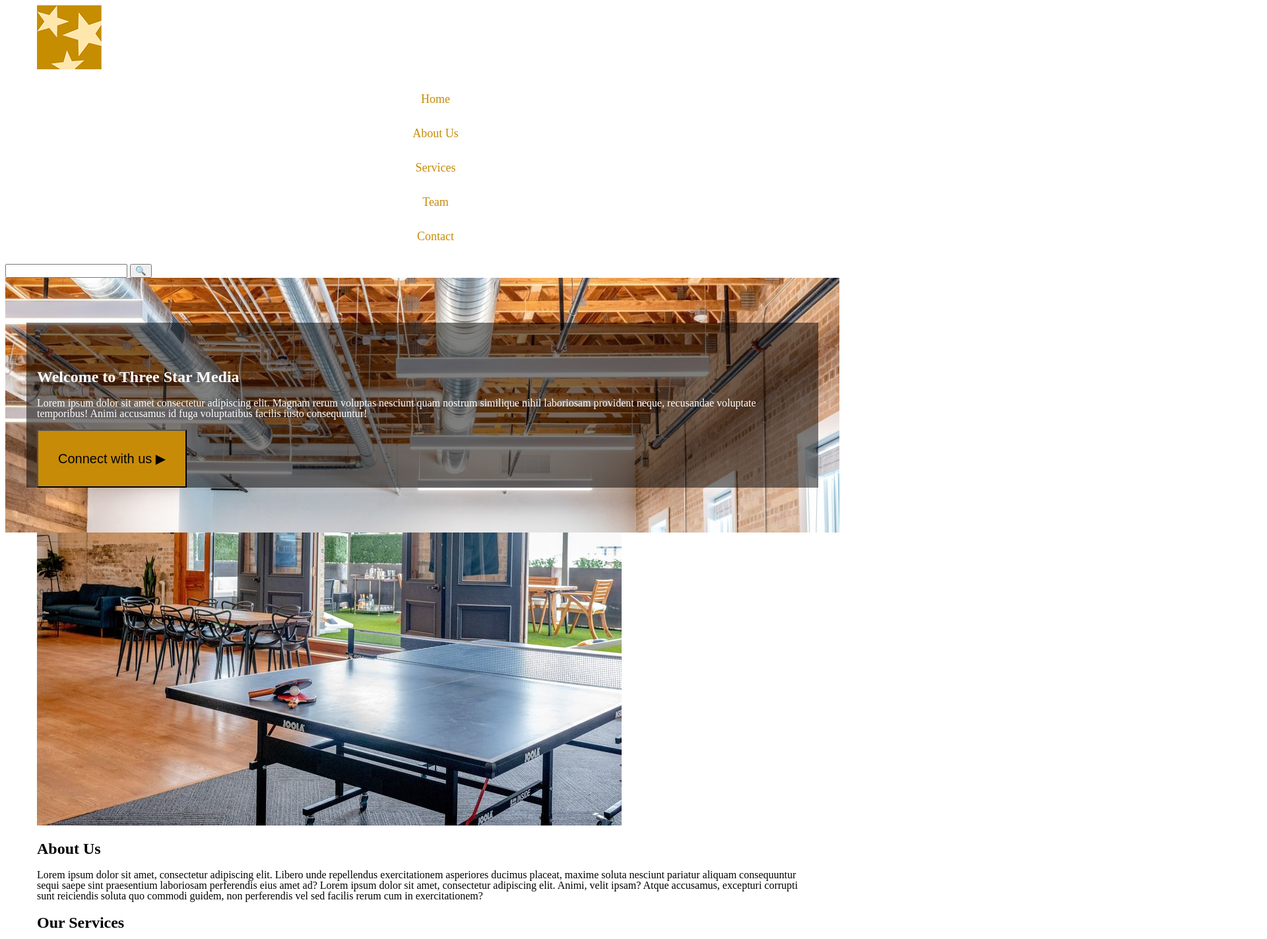
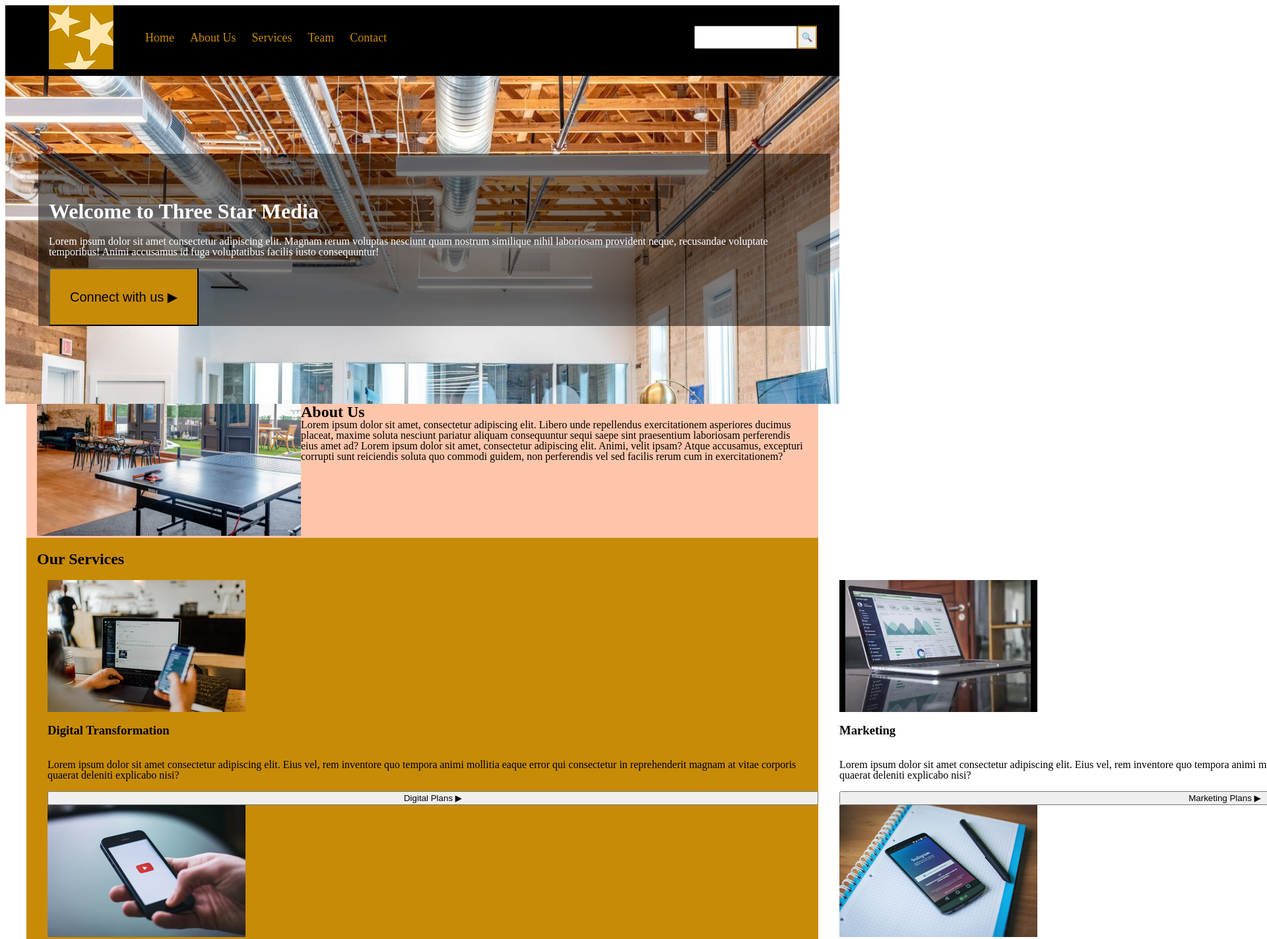
Before and after one commit to haa0018/final-project, a plain HTML site: page index.html in a window 1280 px wide. Shown: the top 1423 px of the page at 66% size, 1920 px wide, since content can reach past the window. Drawn offline with Linux system fonts and the light colour scheme.

Commit message:
Almost DOne

```diff
--- a/css/main.css
+++ b/css/main.css
@@ -67,6 +67,14 @@ table {
 
     /* ALL YOUR DESKTOP STYLES HERE */
 
+
+}
+nav > .container {
+	display: flex;
+    flex-wrap: nowrap;
+    flex-direction: row;
+    align-items: center;
+	width: 100%;
 }
 nav a:link,
 nav a:visited {
@@ -79,10 +87,85 @@ nav a:visited {
 	text-decoration: none;
 }
 
+nav a:focus {
+	display:block;
+	text-align: center;
+	color: #c78b07;
+	font-size: 18px;
+    padding-top:  17px;
+	padding-bottom: 17px;
+	text-decoration: none;
+	background-color: #ffe6ac;
+}
+body > main > section.section-about > div {
+	display: flex;
+    flex-direction: row;
+    justify-content: space-evenly;
+    align-content: center;
+    background-color: #ffc6ac;
+}
+body > main > section.section-about > div > div:nth-child(1) > img {
+	width: 400px;
+}
+body > main > section.section-about > div > div:nth-child(2) > h2 {
+	margin: 0;
+}
+body > main > section.section-about > div > div:nth-child(2) > p  {
+	font-size: 16px;
+    margin: 0;
+}
+
+body > main > section.section-services > div {    display: grid;
+	justify-items: start;
+	background-color: #c78b07;
+ }
+
+body > main > section.section-services > div > h2{
+	/* grid-column-start: 1; */
+	/* grid-column-end: 2; */
+}
+body > main > section.section-services > div > div:nth-child(2){
+	display: inline-grid;
+	grid-column-start: 1;
+}
+body > main > section.section-services > div > div:nth-child(3){
+	display: inline-grid;
+	grid-column-start: 2;
+}
+body > main > section.section-services > div > div:nth-child(4){
+	display: inline-grid;
+	grid-column-start: 1;
+
+}
+body > main > section.section-services > div > div:nth-child(5){
+	display: inline-grid;
+	grid-column-start: 2;
+}
+body > main > section.section-services > div > div:nth-child(6){
+	display: inline-grid;
+	grid-column-start: 3;
+}
 nav form{
 	display: flex;
 	flex-grow: 100;
+}
+body > header > nav > div > ul {
+	display: flex;
+    flex-wrap: nowrap;
+    flex-direction: row;
+    align-content: center;
+    align-items: center;
+	padding-left: 36px;
+    width: 100%;
+}
 
+body > header > nav{
+	background-color: black	;
+	padding: 0px 50px 10px 50px;
+}
+body > header > nav > div > ul > li > a{
+	padding-left: 12px;
+	padding-right: 12px;
 }
 
 header nav form input {
@@ -123,6 +206,7 @@ nav li.current a:visited{
 	background-color: rgba(0, 0, 0, 0.5);
 	color: white;
 	padding-top:50px;
+	margin: 50px;
 }
 .header-welcome button{
 	padding:1.5em;
@@ -157,24 +241,21 @@ background-color:white;
 	grid-column: 1 / 3;
   }
 
-  .header-vision {
-	background-image:url(../images/vision.jpg);
-	background-size: cover;
-	padding-top: 68px;
-	padding-bottom: 68px;
-  }
+
   .header-vision button{
 	padding:1.5em;
 	background-color: #c78b07;
 	color: darkblue;
 	font-size: 20px;
   }
-  .grid-container-team{
+  body > main > section.section-team
+.grid-container-team{
 		display: grid;
 		grid-template-columns: repeat(4, 1fr);
 	  }
 
-.grid > div:nth-child(1), {
+
+.grid > div:nth-child(1) {
   background-image:url(../images/john.jpg);
   background-size:cover;
   grid-column:span2;
@@ -185,3 +266,13 @@ background-image: url(../images/bob.jpg);
 background-size: cover;
 grid-column: span 2;
 }
+body > main > section.section-vision > div{
+	background-image: url(../images/vision.jpg);
+	   background-size: cover;
+	   padding-top: 68px;
+	   padding-bottom: 68px;
+	}
+
+	body > main > section.section-vision > div > img{
+		width: 100px;
+	}
--- a/index.html
+++ b/index.html
@@ -20,8 +20,6 @@
             <li><a href="#">Contact</a></li>
           </ul>
           <form>
-        </div>
-       <nav>
          <input type="search" name="" id="">
            <button>
              &#128269;
@@ -44,8 +42,10 @@
     <main>
      <section class="section-about">
         <div class="container">
+          <div>
             <img src="images/about-us.jpg" alt="Table Tennis Dining Table">
-
+        </div>
+        <div>
             <h2> About Us</h2>
             <p>Lorem ipsum dolor sit amet, consectetur adipiscing elit. Libero unde repellendus exercitationem asperiores ducimus placeat, maxime soluta nesciunt pariatur aliquam consequuntur sequi saepe sint praesentium laboriosam perferendis eius amet ad?
 
@@ -102,7 +102,6 @@
 
       <section class="section-vision">
         <div class="container">
-            <img src="images/vision.jpg" alt="paper boats">
             <h2>Our Vision</h2>
             <p>Lorem ipsum dolor sit amet consectetur adipiscing elit. Ex voluptatem deleniti lure, sit, accusantium rerum est commodi veniam tempora perspiciatis nobis officiis fagiat eaque. Veritatis exercitationem delectus ex ab laudantium.</p>
             <button>Learn More ▶</button>
```
